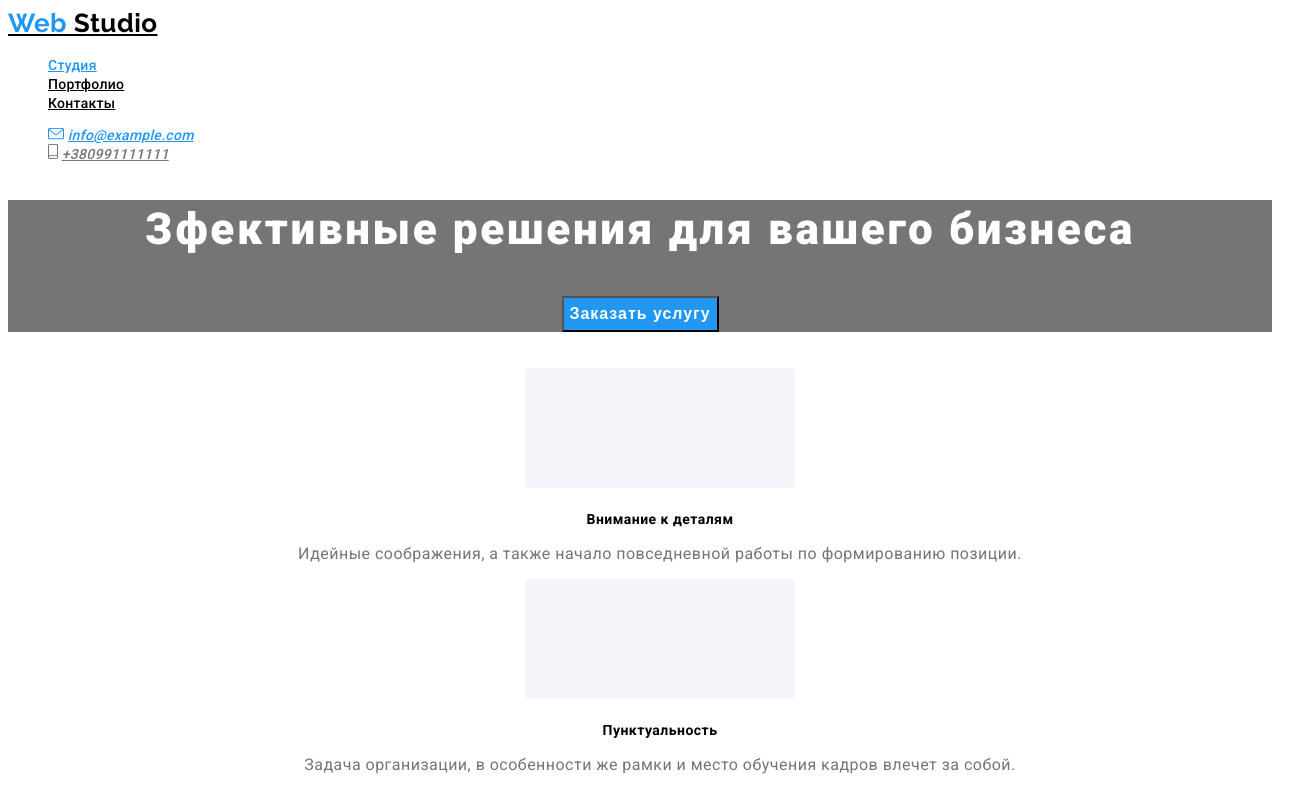
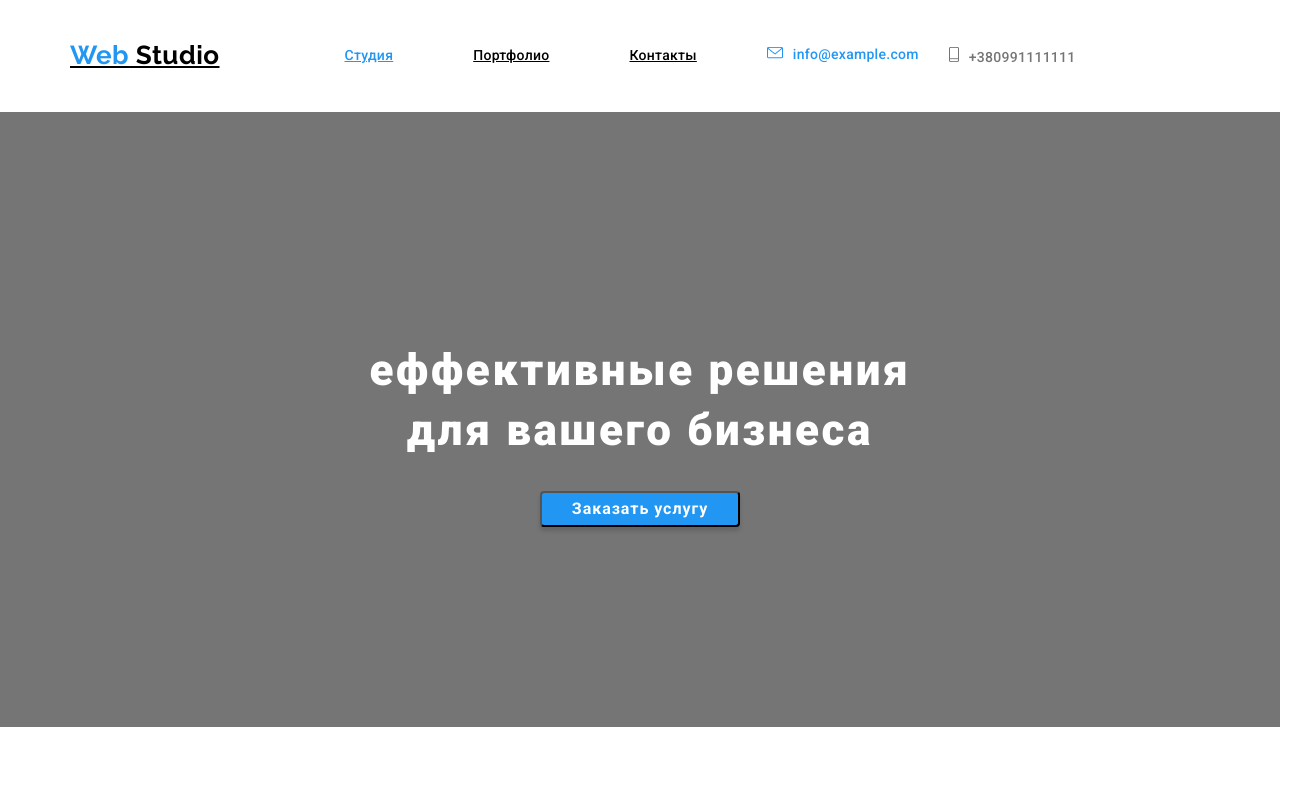
Before and after one commit to shkurkohalyna/goit-markup-hw-03, a plain HTML site: page index.html in a window 1280 px wide. Shown: the top 788 px of the page, 1310 px wide, since content can reach past the window. Drawn offline with nearby package versions, Linux system fonts and the light colour scheme.

Commit message:
Знов з початку

```diff
--- a/css/styles.css
+++ b/css/styles.css
@@ -4,12 +4,35 @@
   --accent-color: #2196f3;
   --primary-white-color: #ffffff;
 }
+
+html {
+  box-sizing: border-box;
+}
+
+*,
+*::before,
+*::after {
+  box-sizing: inherit;
+}
+
 body {
   background-color: var(--primary-white-color);
   color: var(--primary-text-color);
   font-family: Roboto, sans-serif;
   letter-spacing: 0.03em;
 }
+ul {
+  list-style: none;
+}
+.container {
+  display: flex;
+  align-items: center;
+  width: 1170px;
+  padding-left: 15px;
+  padding-right: 15px;
+  margin: 0 auto;
+}
+
 .page-header {
   background-color: var(--primary-white-color);
   color: var(--primary-text-color);
@@ -20,17 +43,36 @@ body {
   font-size: 26px;
   line-height: 1.2;
   color: var(--primary-text-color);
+  animation: none;
 }
 .logo-web {
   color: var(--accent-color);
 }
+.main-nav {
+  display: flex;
+  align-items: center;
+}
+.site-nav {
+  display: flex;
+  margin-left: 85px;
+}
+
 .site-nav .link {
+  display: block;
+  padding-top: 32px;
+  padding-bottom: 32px;
+  margin-right: 30px;
+
   font-weight: 500;
   font-size: 14px;
   line-height: 1.14;
   letter-spacing: 0.02em;
   color: var(--primary-text-color);
 }
+.site-nav .item + .item {
+  margin-left: 50px;
+}
+
 .site-nav .link:hover,
 .site-nav .link:focus {
   color: var(--accent-color);
@@ -40,22 +82,40 @@ body {
 }
 
 .kompany-contacts {
+  display: flex;
+  padding-top: 32px;
+  padding-bottom: 32px;
+  margin: auto;
+
+  font-style: normal;
   font-weight: 500;
   font-size: 14px;
   line-height: 1.14;
   letter-spacing: 0.02em;
 }
-.kompany-contacts.mail {
+.kompany-contacts .item + .item {
+  margin-left: 30px;
+}
+.mail {
+  text-decoration: none;
   color: var(--accent-color);
 }
-.kompany-contacts.phone {
+.phone {
+  text-decoration: none;
   color: var(--small-text-color);
 }
+.img {
+  margin-right: 10px;
+}
 .hero {
+  display: block;
+  padding-top: 200px;
+  padding-bottom: 200px;
   background-color: var(--small-text-color);
   text-align: center;
 }
 .hero-title {
+  margin-bottom: 30px;
   font-weight: 900;
   font-size: 44px;
   line-height: 1.36;
@@ -69,8 +129,11 @@ body {
   font-size: 16px;
   line-height: 1.87;
   letter-spacing: 0.06em;
+
   color: var(--primary-white-color);
   background-color: var(--accent-color);
+  box-shadow: 0px 4px 4px rgba(0, 0, 0, 0.15);
+  border-radius: 4px;
 }
 .filtr .button {
   font-weight: 500;
@@ -89,19 +152,35 @@ body {
   color: var(--primary-white-color);
   background-color: var(--accent-color);
 }
-.section {
+
+.features {
+  display: flex;
+  padding-top: 94px;
+  padding-bottom: 94px;
+}
+.features-card {
+  width: calc((100%-60px) / 3);
+  margin-right: 30px;
+
   font-weight: 700;
   font-size: 36px;
   line-height: 1.2;
   text-align: center;
 }
+.features-card: nth-child(3n) {
+  margin-right: 0px;
+}
+.features-title {
+  text-align: start;
+  margin-top: 30px;
+  margin-bottom: 10px;
 
-.section-title {
   font-weight: 700;
   font-size: 14px;
   line-height: 1.14;
 }
-.section-text {
+.features-text {
+  text-align: justify;
   font-weight: 400;
   font-size: 16px;
   line-height: 1.2;
@@ -125,9 +204,7 @@ body {
   line-height: 1.2;
   color: var(--small-text-color);
 }
-ul {
-  list-style: none;
-}
+
 .footer {
   background-color: #2f303a;
 }
@@ -158,6 +235,8 @@ ul {
 }
 
 .button {
+  display: inline-block;
+  min-width: 200px;
   color: var(--primary-white-color);
   background-color: var(--accent-color);
 }
--- a/index.html
+++ b/index.html
@@ -8,94 +8,108 @@
       href="https://fonts.googleapis.com/css2?family=Raleway:wght@700&family=Roboto:wght@400;500;700;900&display=swap"
       rel="stylesheet"
     />
+    <link
+      rel="stylesheet"
+      href="https://cdnjs.cloudflare.com/ajax/libs/normalize/8.0.1/normalize.min.css"
+    />
     <link rel="stylesheet" href="./css/styles.css" />
   </head>
   <body>
     <header class="page-header">
-      <!--logo-->
-      <nav>
+      <div class="container">
+        <nav class="main-nav">
           <a href=".index.html" class="logo"
             ><span class="logo-web">Web</span> Studio</a
           >
           <ul class="site-nav">
-          <li><a href="./index.html" class="link current">Студия</a></li>
-          <li><a href="./portfolio.html" class="link">Портфолио</a></li>
-          <li><a href="" class="link">Контакты</a></li>
+            <li class="item">
+              <a href="./index.html" class="link current">Студия</a>
+            </li>
+            <li class="item">
+              <a href="./portfolio.html" class="link">Портфолио</a>
+            </li>
+            <li class="item"><a href="" class="link">Контакты</a></li>
           </ul>
+        </nav>
         <!--contacts-->
         <address>
           <ul class="kompany-contacts">
-            <li>
-              <img
+            <li class="item">
+              <a class="mail" href="mailto:info@example.com" class="button"
+                ><span class="img"
+                  ><img
                     src="./images/envelope(hover).png"
-                alt="Обозначение Почтового ящика"
-              />
-
-              <a class="kompany-contacts mail" href="mailto:info@example.com">
-                info@example.com</a
+                    alt="Обозначение Почтового ящика" /></span
+                >info@example.com</a
               >
             </li>
-            <li>
-              <img src="./images/Vector(3).png" alt="Обозначение телефон" />
-              <a class="kompany-contacts phone" href="tel:+380991111111"
+            <li class="item">
+              <a class="phone" href="tel:+380991111111" class="button">
+                <span class="img"
+                  ><img
+                    src="./images/Vector(3).png"
+                    alt="Обозначение телефон" /></span
                 >+380991111111</a
               >
             </li>
           </ul>
         </address>
-      </nav>
+      </div>
     </header>
     <main>
       <!--hero-->
       <div>
         <section class="hero">
-          <h1 class="hero-title">Зфективные решения для вашего бизнеса</h1>
+          <h1 class="hero-title">
+            еффективные решения <br />
+            для вашего бизнеса
+          </h1>
           <button type="button" class="button primary">Заказать услугу</button>
         </section>
       </div>
       <!-- <h2>Характеристики компании</h2> -->
-      <section>
-        <ul class="section">
-          <li>
+      <section class="container">
+        <ul class="features">
+          <li class="features-card">
             <img
               src="./images/rectangle3.png"
               alt="Внимание к деталям"
               width="270"
             />
-            <h3 class="section-title">Внимание к деталям</h3>
-            <p class="section-text">
+            <h3 class="features-title">Внимание к деталям</h3>
+            <p class="features-text">
               Идейные соображения, а также начало повседневной работы по
               формированию позиции.
             </p>
           </li>
-          <li>
+          <li class="features-card">
             <img
               src="./images/rectangle3.png"
               alt="Пунктуальность"
               width="270"
             />
-            <h3 class="section-title">Пунктуальность</h3>
-            <p class="section-text">
+            <h3 class="features-title">Пунктуальность</h3>
+            <p class="features-text">
               Задача организации, в особенности же рамки и место обучения кадров
               влечет за собой.
             </p>
           </li>
-          <li>
+          <li class="features-card">
             <img src="./images/rectangle3.png" alt="Планирование" width="270" />
-            <h3 class="section-title">Планирование</h3>
-            <p class="section-text">
+            <h3 class="features-title">Планирование</h3>
+            <p class="features-text">
               Равным образом консультация с широким активом в значительной
               степени обуславливает.
             </p>
           </li>
-          <li>
+          <li class="features-card">
             <img
               src="./images/rectangle3.png"
               alt="Современные технологии"
               width="270"
             />
-            <h3 class="section-title">Современные технологии</h3>
-            <p class="section-text">
+            <h3 class="features-title">Современные технологии</h3>
+            <p class="features-text">
               Значимость этих проблем настолько очевидна, что реализация
               плановых заданий.
             </p>
```
Also changed, not shown: portfolio.html (+1 -0 lines), images/Header img.png (deleted). Lines whose indentation alone changed are shown as unchanged.
